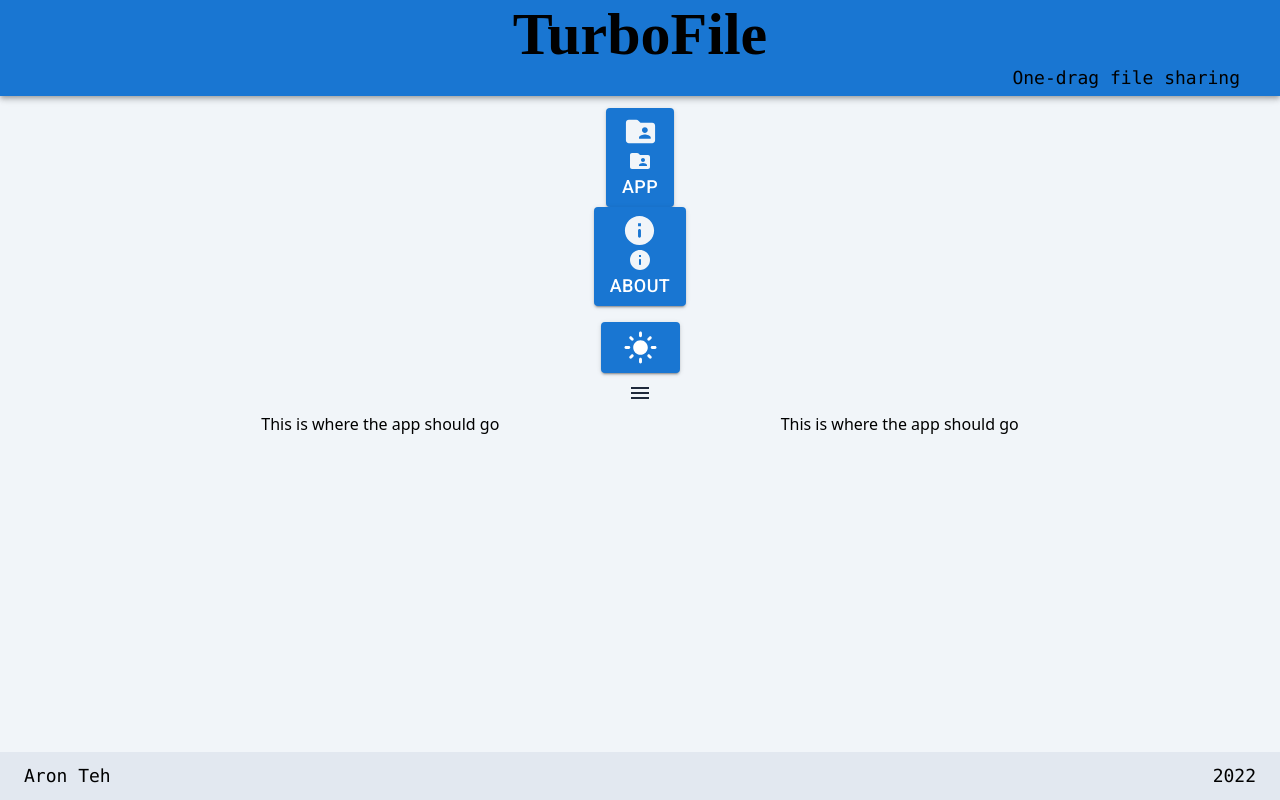
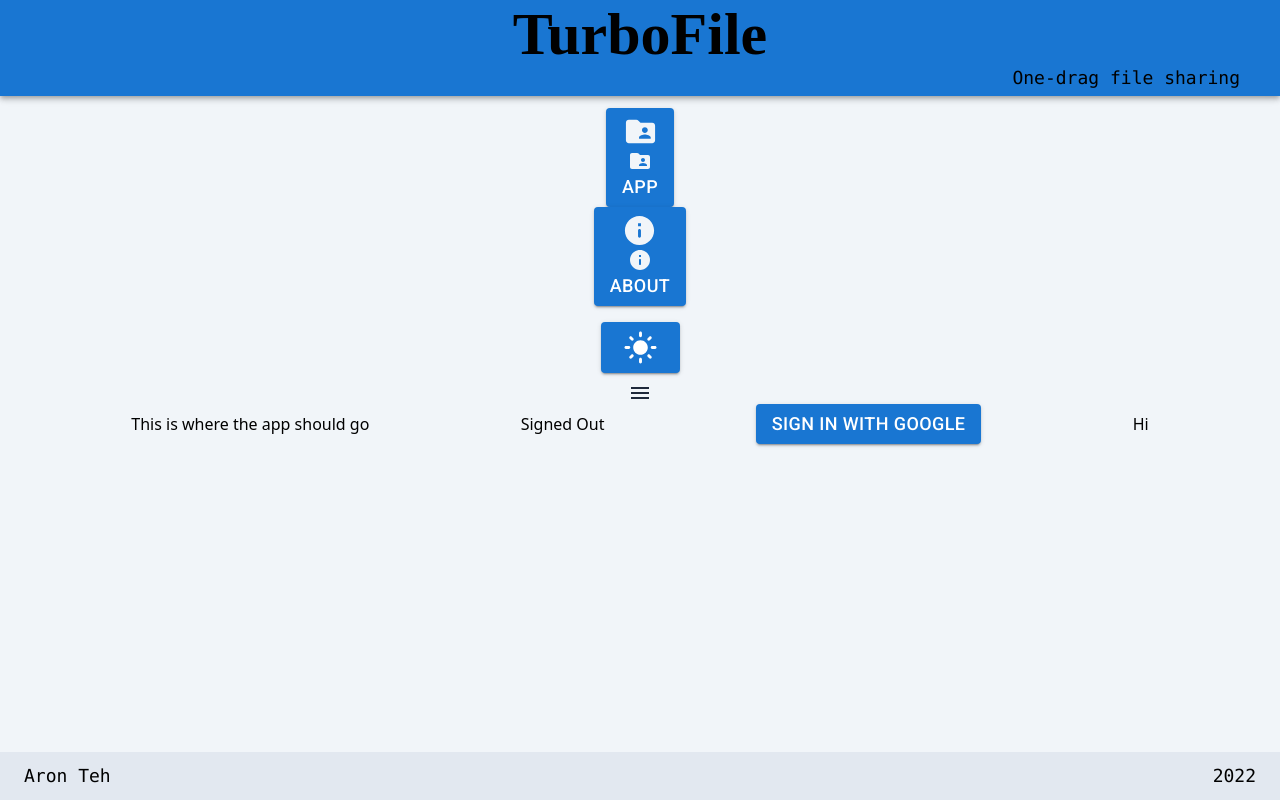
Before and after one commit to Ellipsoul/file-sharing-app, a Next.js app: page /app in a window 1280 px wide. Built offline with nearby package versions, Linux system fonts and the light colour scheme; no server answers.

Commit message:
Added Firebase auth and storgae to app

```diff
--- /dev/null
+++ b/lib/firebase.ts
@@ -0,0 +1,20 @@
+import { initializeApp } from "firebase/app";
+import { getAuth, GoogleAuthProvider } from "firebase/auth";
+import { getStorage } from "firebase/storage";
+
+const firebaseConfig = {
+  apiKey: "AIzaSyAG8Ko9FLtoq9Tr6jq7wS0l90xBpR-G7Xo",
+  authDomain: "file-sharing-app-769e7.firebaseapp.com",
+  projectId: "file-sharing-app-769e7",
+  storageBucket: "file-sharing-app-769e7.appspot.com",
+  messagingSenderId: "79988541629",
+  appId: "1:79988541629:web:70614c891ff3354e1a4fd4",
+  measurementId: "G-W8S5YFD85G",
+};
+
+const app = initializeApp(firebaseConfig);
+
+export const auth = getAuth(app);
+export const googleAuthProvider = new GoogleAuthProvider(); // Google Sign In
+
+export const storage = getStorage(app);
--- a/package.json
+++ b/package.json
@@ -1,6 +1,6 @@
 {
   "name": "file-sharing-app",
-  "version": "0.1.2",
+  "version": "0.1.3",
   "private": true,
   "scripts": {
     "dev": "next dev",
@@ -14,10 +14,12 @@
     "@fontsource/roboto": "^4.5.1",
     "@mui/icons-material": "^5.2.5",
     "@mui/material": "^5.2.8",
+    "firebase": "^9.6.3",
     "next": "12.0.8",
     "next-themes": "^0.0.15",
     "react": "17.0.2",
-    "react-dom": "17.0.2"
+    "react-dom": "17.0.2",
+    "react-firebase-hooks": "^4.0.2"
   },
   "devDependencies": {
     "@types/node": "17.0.8",
--- a/pages/app.tsx
+++ b/pages/app.tsx
@@ -1,14 +1,74 @@
+import { Button } from "@mui/material";
 import React, { ReactElement } from "react";
 
+import { auth, googleAuthProvider } from "../lib/firebase";
+import { signInWithPopup } from "firebase/auth";
+import { useAuthState } from "react-firebase-hooks/auth";
+
+
 export default function App(): ReactElement {
+  // Tracking user authentication state
+  const [user, loading, error] = useAuthState(auth);
+
+  // Button for Google Sign In
+  function GoogleSignInButton(): ReactElement {
+    const signInWithGoogle = async () => {
+      try {
+        await signInWithPopup(auth, googleAuthProvider);
+      } catch (error) {
+        console.log(error);
+      }
+    };
+
+    return (
+      <Button
+        className="
+        px-4 py-2 rounded-xl hidden tiny:flex flex-col
+        bg-slate-700 dark:bg-slate-50 hover:bg-slate-800 dark:hover:bg-slate-200"
+        variant="contained"
+        color="primary"
+        onClick={signInWithGoogle}>
+        <span className="text-white dark:text-slate-800 text-lg hidden md:block">
+          Sign in With Google
+        </span>
+      </Button>
+    );
+  }
+
+  // Button for Sign Out
+  function SignOutButton(): ReactElement {
+    const signOut = async () => {
+      try {
+        await auth.signOut();
+      } catch (error) {
+        console.log(error);
+      }
+    };
+
+    return (
+      <Button
+        className="
+        px-4 py-2 rounded-xl hidden tiny:flex flex-col
+        bg-slate-700 dark:bg-slate-50 hover:bg-slate-800 dark:hover:bg-slate-200"
+        variant="contained"
+        color="primary"
+        onClick={signOut}>
+        <span className="text-white dark:text-slate-800 text-lg hidden md:block">
+          Sign Out
+        </span>
+      </Button>
+    );
+  }
+
+
   return (
     <main className="grow flex flex-row justify-evenly items-center flex-wrap gap-x-5 gap-y-5">
       <h1>
         This is where the app should go
       </h1>
-      <h1>
-        This is where the app should go
-      </h1>
+      {user ? user.uid : "Signed Out"}
+      {user ? <SignOutButton /> : <GoogleSignInButton />}
+      <h1>Hi</h1>
     </main>
   );
 }
```
Also changed, not shown: .eslintrc.json.
